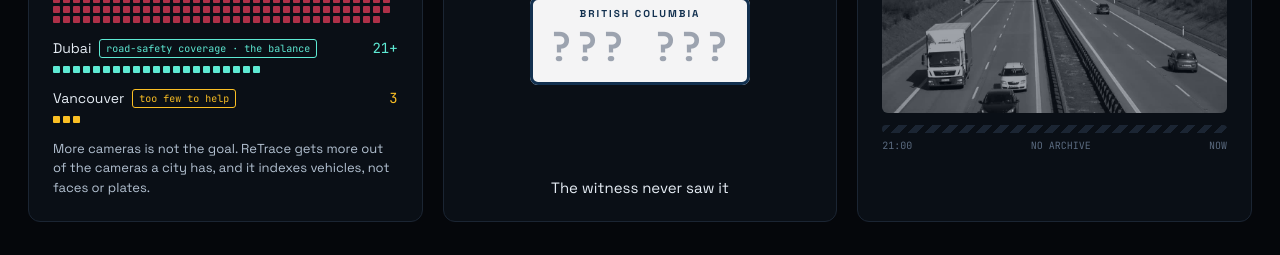
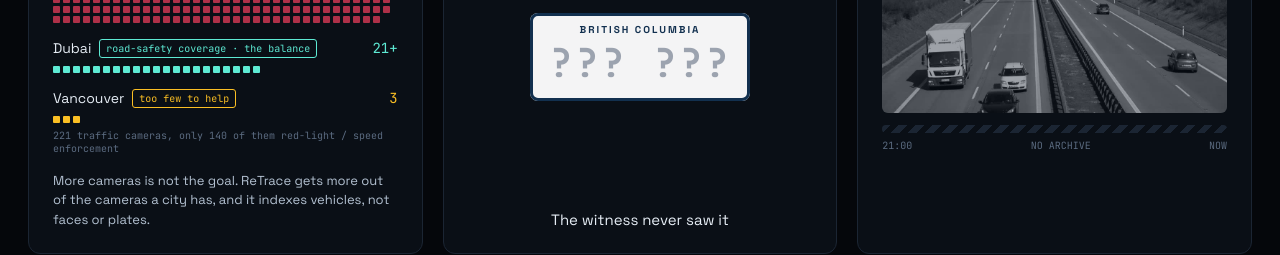
Before and after one commit to radmirkaz/ReTrace, a React (Vite) app in the folder web/: page / in a window 1280 px wide. Shown: the part 1620-1875 px from the top of the page. Built offline with nearby package versions, Linux system fonts and the light colour scheme; no server answers.

Commit message:
feat: note Vancouver's 140 red-light/speed cameras

```diff
--- a/web/src/landing/Problem.tsx
+++ b/web/src/landing/Problem.tsx
@@ -60,6 +60,7 @@ export default function Problem() {
           <div style={{ display: 'flex', gap: 3 }}>
             {[0, 1, 2].map((i) => <span key={i} style={{ width: 7, height: 7, borderRadius: 1, background: 'var(--amber)' }} />)}
           </div>
+          <div className="mono" style={{ fontSize: 10, color: 'var(--faint)', marginTop: 6 }}>221 traffic cameras, only 140 of them red-light / speed enforcement</div>
           <p style={{ fontSize: 13, color: 'var(--muted)', lineHeight: 1.5, margin: '16px 0 0' }}>
             More cameras is not the goal. ReTrace gets more out of the cameras a city has, and it indexes vehicles, not faces or plates.
           </p>
```
